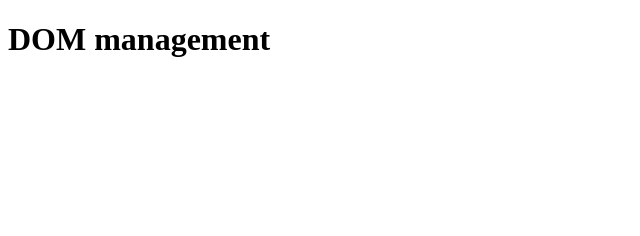
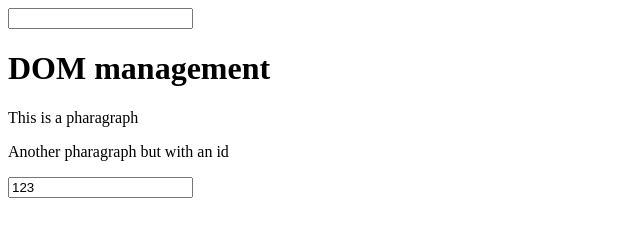
Before and after one commit to AlejandroChing11/Javascript-Projects, a plain HTML site: page js practices/DOM management/index2.html in a window 1280 px wide. Shown: the whole page, without its empty margins (0-640 px from the left). Drawn offline with Linux system fonts and the light colour scheme.

Commit message:
Dom Manegement

```diff
--- a/js practices/DOM management/index2.html
+++ b/js practices/DOM management/index2.html
@@ -6,8 +6,13 @@
     <meta name="viewport" content="width=device-width, initial-scale=1.0">
     <title>Learning the DOM management</title>
 </head>
-<body>
+<input>
     <h1> DOM management </h1>
+    <p class="parrafo">This is a pharagraph</p>
+    <p id="P2">Another pharagraph but with an id</p>
     <script src="./script.js"></script>
+
+    <input placeholder="Type something" value = "123"/>
+
 </body>
 </html>
--- a/js practices/DOM management/script.js
+++ b/js practices/DOM management/script.js
@@ -1 +1,13 @@
-console.log("Hello, World!");
+const h1 = document.querySelector('h1');
+const paragraph = document.querySelector('.parrafo');
+const ConId = document.querySelector('P2');
+const input = document.querySelector('input');
+
+console.log(input.value);
+
+console.log({
+    h1,
+    paragraph,
+    ConId,
+    input,
+});
```
